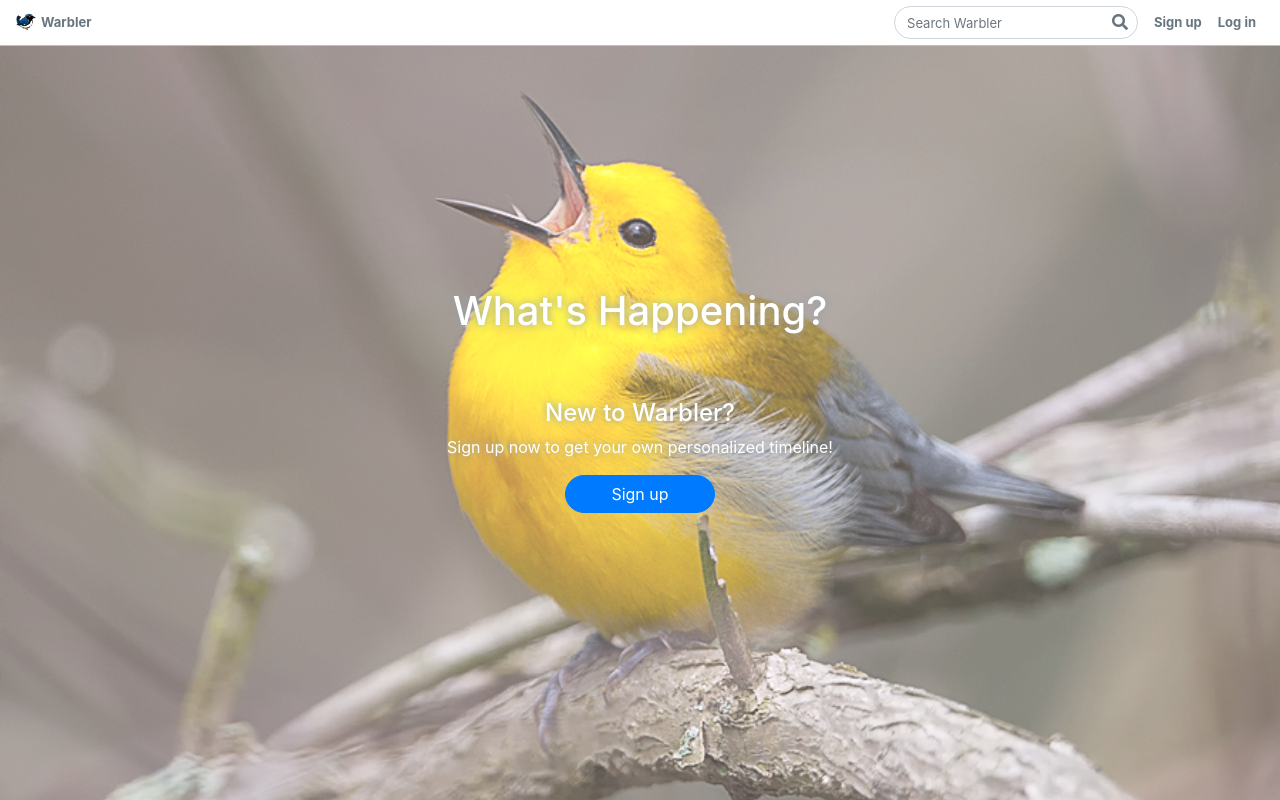
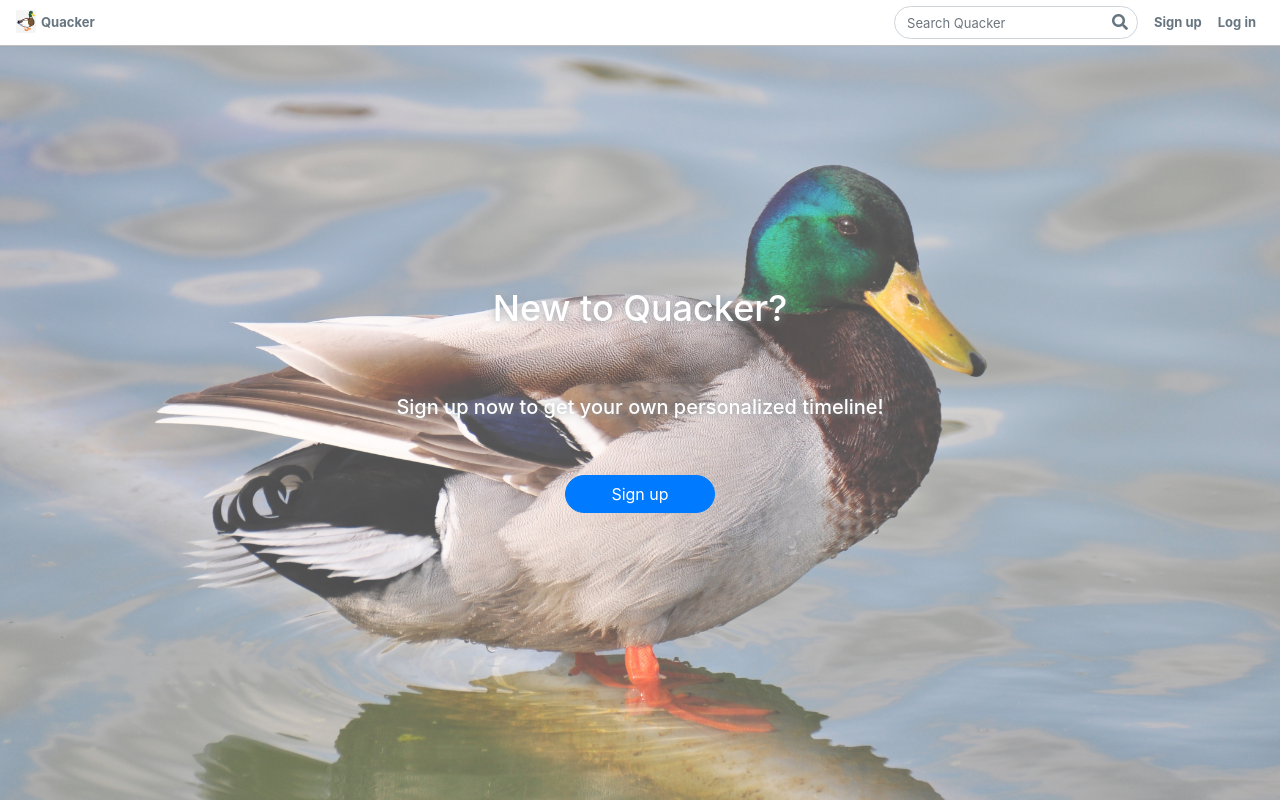
Before and after one commit to MacGlass/Quacker, a Flask app: page / in a window 1280 px wide. Run offline with Flask 2, Linux system fonts and the light colour scheme; some libraries are stand-ins or nearby versions.

Commit message:
Made changes to name, pictures, and logo
.. as well as added a README.md file

```diff
--- a/models.py
+++ b/models.py
@@ -1,5 +1,3 @@
-"""SQLAlchemy models for Warbler."""
-
 from datetime import datetime
 
 from flask_bcrypt import Bcrypt
--- a/requirements.txt
+++ b/requirements.txt
@@ -11,7 +11,6 @@ Flask-Bcrypt==0.7.1
 Flask-DebugToolbar==0.10.1
 Flask-SQLAlchemy==2.3.2
 Flask-WTF==0.14.2
-gunicorn==19.9.0
 ipython==7.0.1
 ipython-genutils==0.2.0
 itsdangerous==0.24
@@ -33,5 +32,5 @@ SQLAlchemy==1.2.12
 text-unidecode==1.2
 traitlets==4.3.2
 wcwidth==0.1.7
-Werkzeug==0.15.3
+Werkzeug==0.14.1
 WTForms==2.2.1
--- a/templates/base.html
+++ b/templates/base.html
@@ -3,7 +3,7 @@
 
 <head>
   <meta charset="UTF-8">
-  <title>Warbler</title>
+  <title>Quacker</title>
 
   <link rel="stylesheet"
         href="https://unpkg.com/bootstrap/dist/css/bootstrap.css">
@@ -22,15 +22,15 @@
   <div class="container-fluid">
     <div class="navbar-header">
       <a href="/" class="navbar-brand">
-        <img src="/static/images/warbler-logo.png" alt="logo">
-        <span>Warbler</span>
+        <img src="/static/images/warbler-logo.jpg" alt="logo">
+        <span>Quacker</span>
       </a>
     </div>
     <ul class="nav navbar-nav navbar-right">
       {% if request.endpoint != None %}
       <li>
         <form class="navbar-form navbar-right" action="/users">
-          <input name="q" class="form-control" placeholder="Search Warbler" id="search">
+          <input name="q" class="form-control" placeholder="Search Quacker" id="search">
           <button class="btn btn-default">
             <span class="fa fa-search"></span>
           </button>
--- a/templates/home-anon.html
+++ b/templates/home-anon.html
@@ -1,9 +1,9 @@
 {% extends 'base.html' %}
 {% block content %}
   <div class="home-hero">
-    <h1>What's Happening?</h1>
-    <h4>New to Warbler?</h4>
-    <p>Sign up now to get your own personalized timeline!</p>
+    <h1 style="font-size:36px">New to Quacker?</h1>
+    <h3 style="font-size:20px">Sign up now to get your own personalized timeline!</h3>
+    <br><br>
     <a href="/signup" class="btn btn-primary">Sign up</a>
   </div>
 {% endblock %}
--- a/templates/users/signup.html
+++ b/templates/users/signup.html
@@ -6,7 +6,7 @@
 
   <div class="row justify-content-md-center">
   <div class="col-md-7 col-lg-5">
-    <h2 class="join-message">Join Warbler today.</h2>
+    <h2 class="join-message">Join Quacker today.</h2>
     <form method="POST" id="user_form">
       {{ form.hidden_tag() }}
 
```
Also changed, not shown: generator/create_csvs.py (+0 -7 lines), README.md (added), static/images/signed-out-home-old.jpg (added), static/images/signed-out-home.jpg, static/images/warbler-hero.jpg, static/images/warbler-hero2.jpg (added), static/images/warbler-logo.jpg (added).
